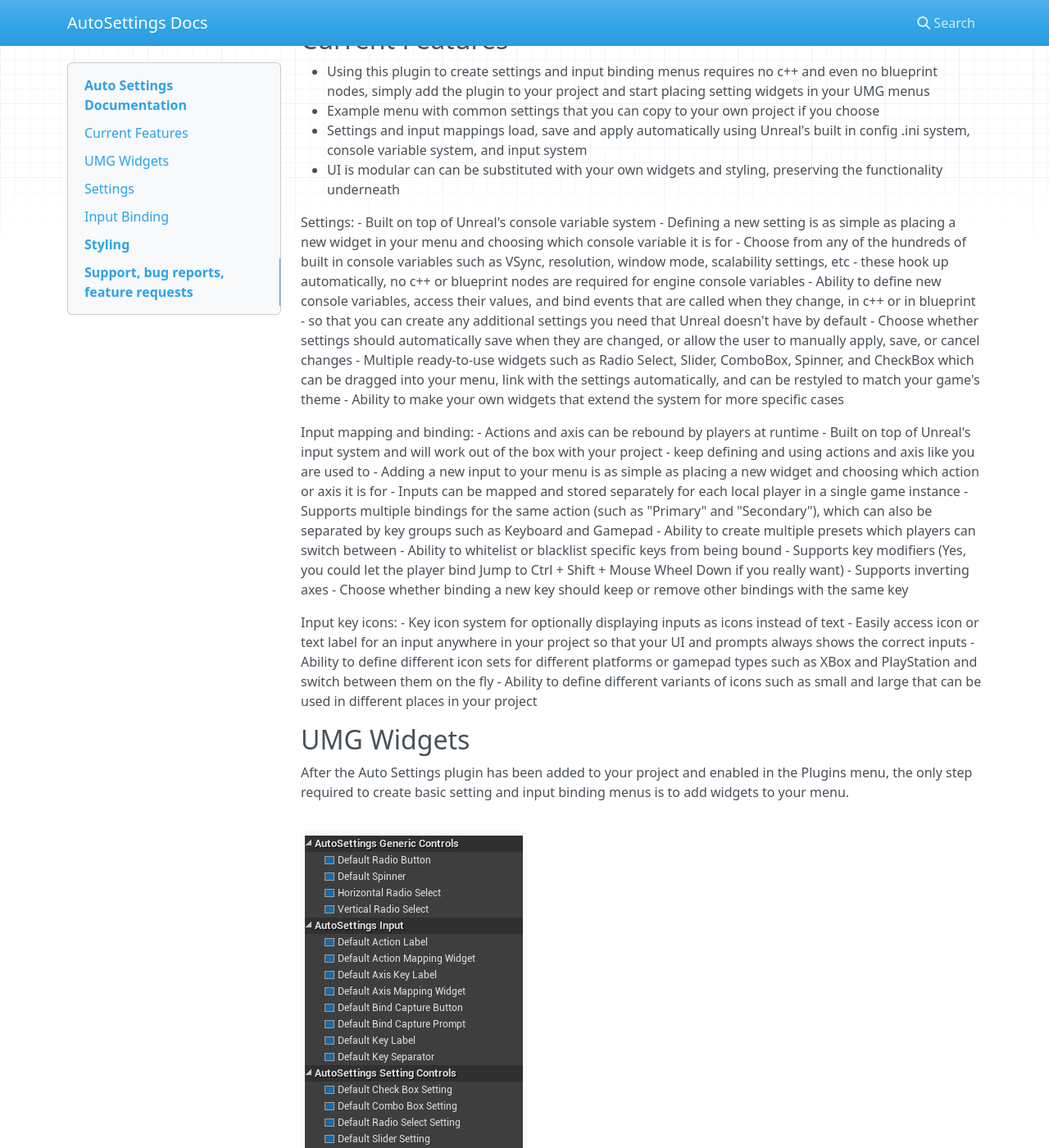
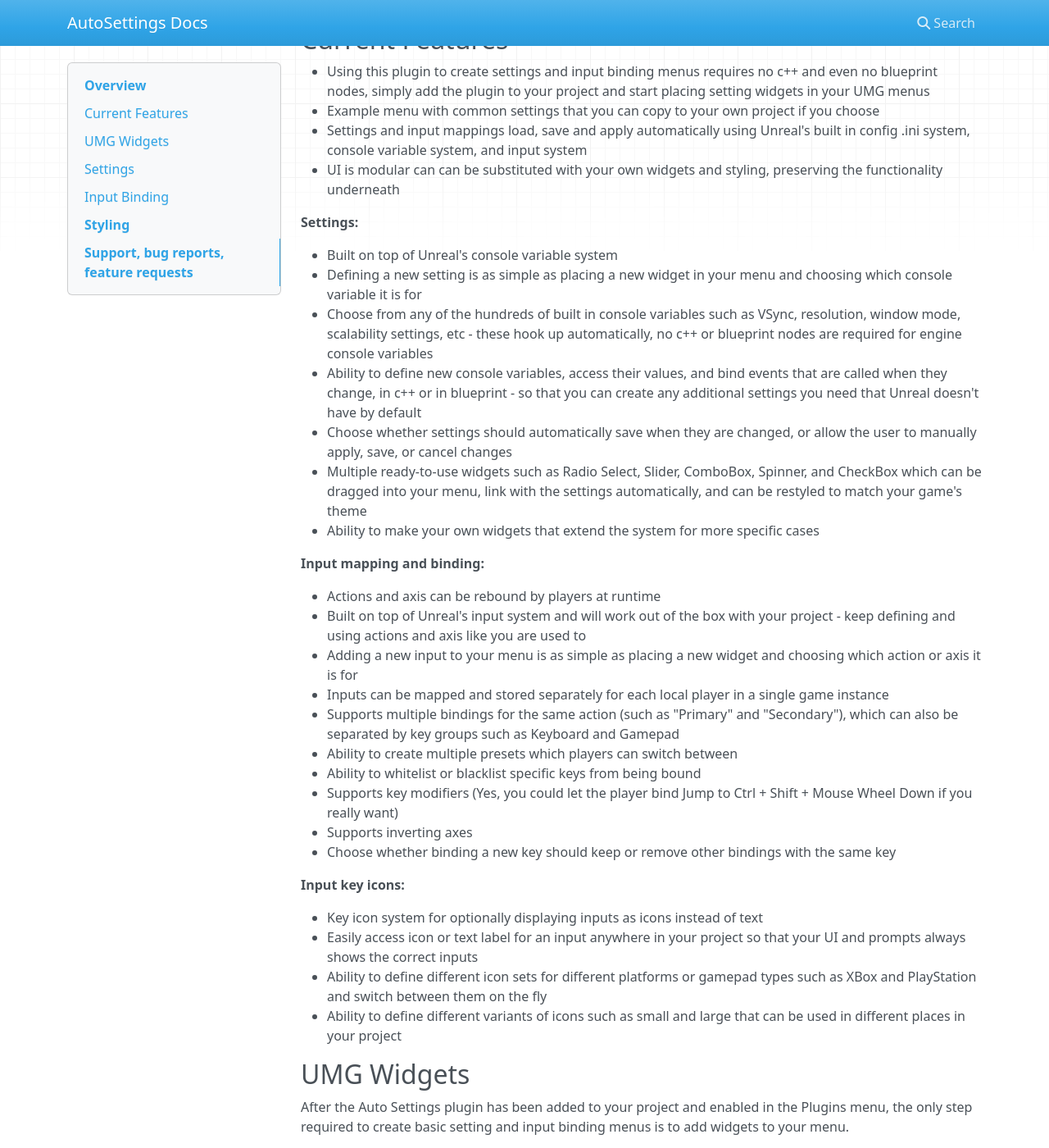
Before and after one commit to Acren/AutoSettings-Docs, an MkDocs documentation site: the page built from docs/index.md, in a window 1280 px wide and 1400 px high, scrolled down 804 px. Shown: the whole window at 82% size. Built offline with MkDocs 1.6.1, drawn with Linux system fonts in a browser that asks for light colours; nearby versions of some CDN libraries; some of the changed text lies outside the part shown.

Commit message:
Formatting for mkdocs

```diff
--- a/docs/index.md
+++ b/docs/index.md
@@ -1,4 +1,4 @@
-# Auto Settings Documentation
+# Overview
 
 **Auto Settings** is a game options and input binding toolkit for **Unreal Engine 4** that supports a range of functionality that is standard in modern PC and console games.
 
@@ -22,7 +23,8 @@ Settings:
 - Multiple ready-to-use widgets such as Radio Select, Slider, ComboBox, Spinner, and CheckBox which can be dragged into your menu, link with the settings automatically, and can be restyled to match your game's theme
 - Ability to make your own widgets that extend the system for more specific cases
 
-Input mapping and binding:
+**Input mapping and binding:**
+
 - Actions and axis can be rebound by players at runtime
 - Built on top of Unreal's input system and will work out of the box with your project - keep defining and using actions and axis like you are used to
 - Adding a new input to your menu is as simple as placing a new widget and choosing which action or axis it is for
@@ -34,7 +36,8 @@ Input mapping and binding:
 - Supports inverting axes
 - Choose whether binding a new key should keep or remove other bindings with the same key
 
-Input key icons:
+**Input key icons:**
+
 - Key icon system for optionally displaying inputs as icons instead of text
 - Easily access icon or text label for an input anywhere in your project so that your UI and prompts always shows the correct inputs
 - Ability to define different icon sets for different platforms or gamepad types such as XBox and PlayStation and switch between them on the fly
@@ -245,31 +248,39 @@ The input binding functionality of the plugin can be globally configured in the
 ![Image](/images/image18.png)
 
 **Allow Multiple Bindings Per Key**
+
 If true, users can bind the same key or combination to multiple actions or axes at the same time. If false, old mappings will be unbound by new ones.
 
 **Allow Modifier Keys**
+
 If true, users can use the modifier keys (Shift, Ctrl, Alt, Cmd) to create key combinations for action mappings. The modifier Override Text can be used to change how the labels for modifier keys appear if you want it to display “Shift” instead of “Left Shift”.
 
 **Input Presets**
+
 Preset input configurations for your project can be configured here. If empty, the mappings from the project’s **Input** page will be used.
 See **Input Presets** section.
 
 **Key Icon Sets**
+
 Specify sets of key icons here.
 See **Key Icons** section.
 
 **Key Groups**
+
 Any number of keys can be added to a key group so that they can be handled separately from other keys. You can specify allowed key groups on **Action Mapping** and **Axis Mapping** widgets to filter which keys can be bound to them. This might be useful if you want a column in your menu for keyboard controls, and another for gamepad controls, and want to allow both to be used interchangeably.
 Players can also have a Key Group set on them to dynamically determine which key is chosen to display for a prompt label when no Key Group is set on the label widget. Set this by calling **Set Player Key Group** in Blueprint, or **UInputMappingManager::SetPlayerKeyGroupStatic** in code.
 See example project for usage.
 
 **Allowed Keys**
+
 Whitelisted keys that the user is allowed to bind. If empty, all keys are allowed.
 
 **Disallowed Keys**
+
 Blacklisted keys that the user is not allowed to bind. Takes precedence over allowed keys.
 
 **Axis Associations**
+
 These are used to tell the system to associate keys with axes when capturing keys that the user is binding to an Axis.
 This is useful for analog inputs such as gamepad thumbsticks where you might want the character to move half as fast when the thumbstick is pressed halfway.
 
```
Also changed, not shown: other parts of docs/index.md (+4 -3 lines).
